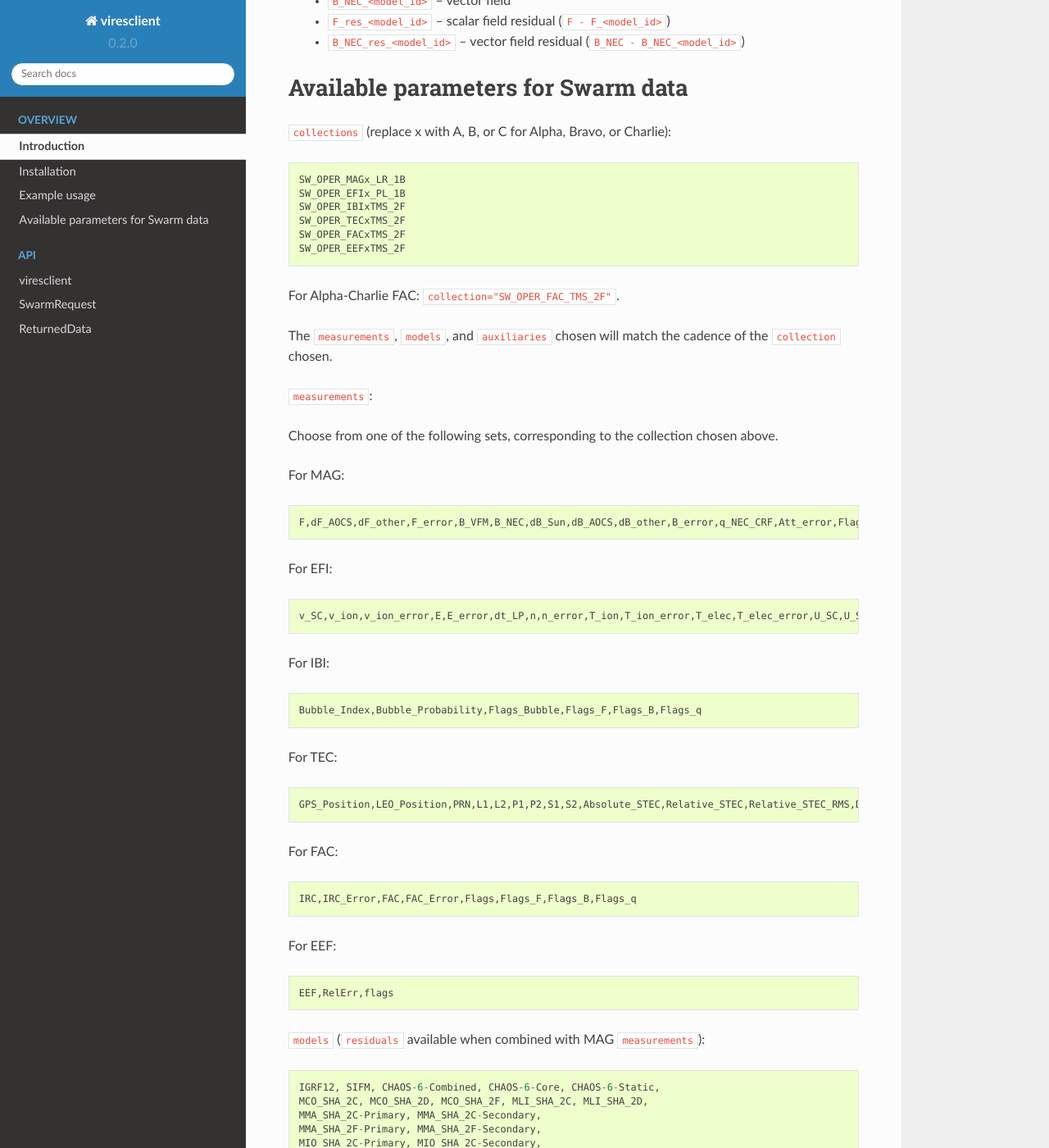
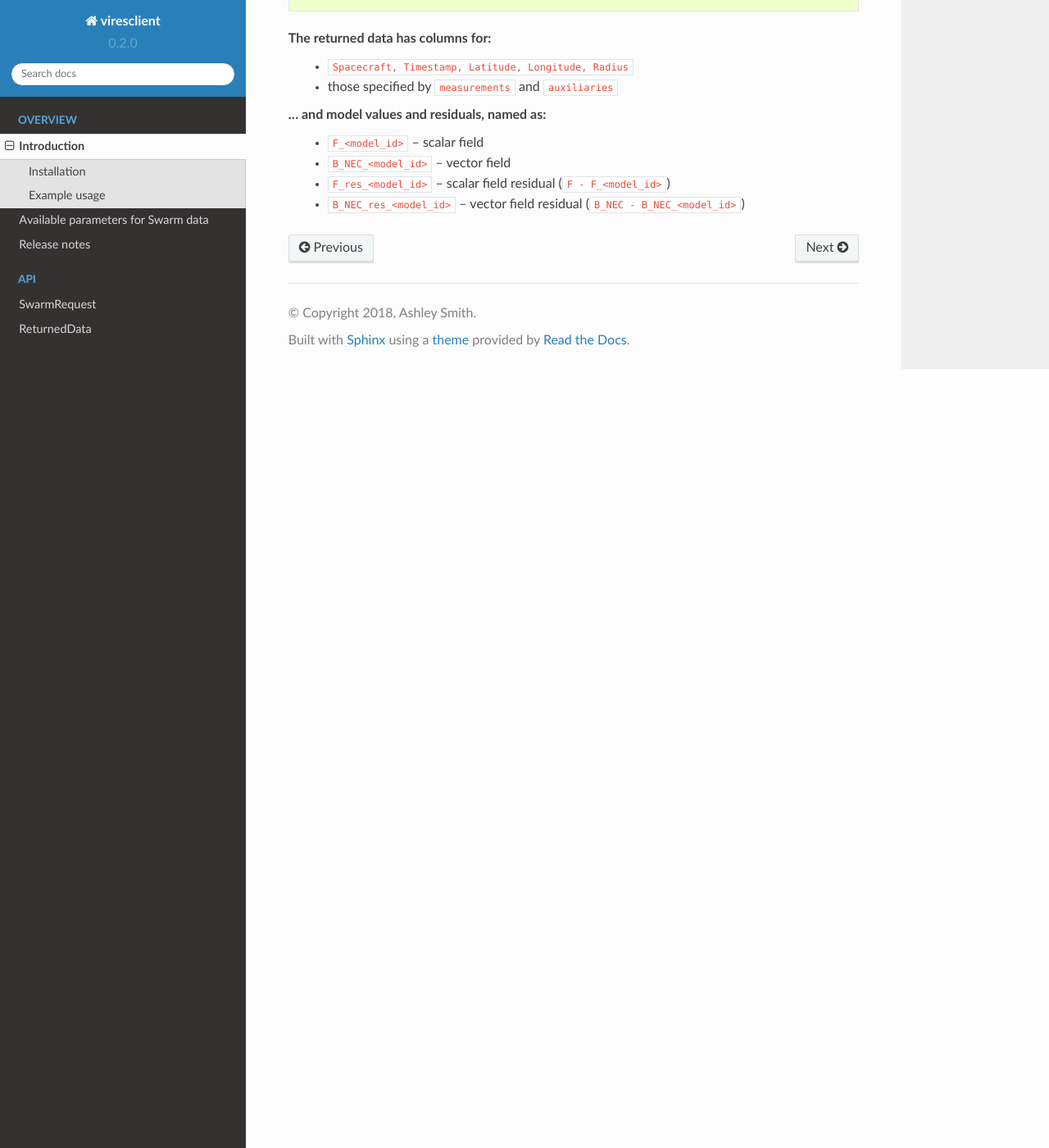
Before and after one commit to ESA-VirES/VirES-Python-Client, a Sphinx documentation site: the page built from docs/readme.rst, in a window 1280 px wide and 1400 px high, scrolled down 1929 px. Shown: the whole window at 82% size. Built offline with Sphinx 7.4.7 and the Read the Docs theme 2.0.0, drawn with Linux system fonts in a browser that asks for light colours; formulas are drawn with MathJax 3; pages that are not in the unit, such as notebooks, are missing from menus; some of the changed text lies outside the part shown.

Commit message:
Updated docs to current behaviour.

```diff
--- a/README.rst
+++ b/README.rst
@@ -6,7 +6,7 @@
     :target: https://badge.fury.io/py/viresclient
 
 .. image:: https://readthedocs.org/projects/viresclient/badge/?version=latest
-    :target: http://viresclient.readthedocs.io/en/latest/?badge=latest
+    :target: http://viresclient.readthedocs.io/
     :alt: Documentation Status
 
 .. image:: https://travis-ci.org/ESA-VirES/VirES-Python-Client.svg?branch=master
@@ -22,4 +22,4 @@
 
   pip install viresclient
 
-Full documentation: http://viresclient.readthedocs.io/en/latest/
+Full documentation: http://viresclient.readthedocs.io/
--- a/docs/index.rst
+++ b/docs/index.rst
@@ -6,6 +6,8 @@
   :caption: Overview
 
   readme
+  available_parameters
+  release_notes
 
 .. toctree::
   :maxdepth: 2
--- a/docs/readme.rst
+++ b/docs/readme.rst
@@ -21,6 +33,7 @@
 
 Example usage
 -------------
+
 Import the package and set up the connection to the server:
 
 .. code-block:: python
@@ -67,89 +80,23 @@
                              filetype="cdf",
                              asynchronous=True)
 
-Transfer your data to a (``pandas``) dataframe or save it:
+Transfer your data to a pandas.DataFrame_, or a xarray.Dataset_, or just save it as is:
+
+.. _pandas.DataFrame: https://pandas.pydata.org/pandas-docs/stable/dsintro.html#dataframe
+
+.. _xarray.Dataset: http://xarray.pydata.org/en/stable/data-structures.html#dataset
 
 .. code-block:: python
 
   df = data.as_dataframe()
+  ds = data.as_xarray()
   data.to_file('outfile.cdf', overwrite=False)
 
 The returned data has columns for:
  - ``Spacecraft, Timestamp, Latitude, Longitude, Radius``
- - those specified in ``measurements`` and ``auxiliaries`` above
+ - those specified by ``measurements`` and ``auxiliaries``
 ... and model values and residuals, named as:
    - ``F_<model_id>``           -- scalar field
    - ``B_NEC_<model_id>``       -- vector field
    - ``F_res_<model_id>``       -- scalar field residual (``F - F_<model_id>``)
    - ``B_NEC_res_<model_id>``   -- vector field residual (``B_NEC - B_NEC_<model_id>``)
-
-Available parameters for Swarm data
------------------------------------
-
-``collections`` (replace x with A, B, or C for Alpha, Bravo, or Charlie)::
-
-  SW_OPER_MAGx_LR_1B
-  SW_OPER_EFIx_PL_1B
-  SW_OPER_IBIxTMS_2F
-  SW_OPER_TECxTMS_2F
-  SW_OPER_FACxTMS_2F
-  SW_OPER_EEFxTMS_2F
-
-For Alpha-Charlie FAC: ``collection="SW_OPER_FAC_TMS_2F"``.
-
-The ``measurements``, ``models``, and ``auxiliaries`` chosen will match the cadence of the ``collection`` chosen.
-
-``measurements``:
-
-Choose from one of the following sets, corresponding to the collection chosen above.
-
-For MAG::
-
-  F,dF_AOCS,dF_other,F_error,B_VFM,B_NEC,dB_Sun,dB_AOCS,dB_other,B_error,q_NEC_CRF,Att_error,Flags_F,Flags_B,Flags_q,Flags_Platform,ASM_Freq_Dev
-
-For EFI::
-
-  v_SC,v_ion,v_ion_error,E,E_error,dt_LP,n,n_error,T_ion,T_ion_error,T_elec,T_elec_error,U_SC,U_SC_error,v_ion_H,v_ion_H_error,v_ion_V,v_ion_V_error,rms_fit_H,rms_fit_V,var_x_H,var_y_H,var_x_V,var_y_V,dv_mtq_H,dv_mtq_V,SAA,Flags_LP,Flags_LP_n,Flags_LP_T_elec,Flags_LP_U_SC,Flags_TII,Flags_Platform,Maneuver_Id
-
-For IBI::
-
-  Bubble_Index,Bubble_Probability,Flags_Bubble,Flags_F,Flags_B,Flags_q
-
-For TEC::
-
-  GPS_Position,LEO_Position,PRN,L1,L2,P1,P2,S1,S2,Absolute_STEC,Relative_STEC,Relative_STEC_RMS,DCB,DCB_Error
-
-For FAC::
-
-  IRC,IRC_Error,FAC,FAC_Error,Flags,Flags_F,Flags_B,Flags_q
-
-For EEF::
-
-  EEF,RelErr,flags
-
-``models`` (``residuals`` available when combined with MAG ``measurements``)::
-
-  IGRF12, SIFM, CHAOS-6-Combined, CHAOS-6-Core, CHAOS-6-Static,
-  MCO_SHA_2C, MCO_SHA_2D, MCO_SHA_2F, MLI_SHA_2C, MLI_SHA_2D,
-  MMA_SHA_2C-Primary, MMA_SHA_2C-Secondary,
-  MMA_SHA_2F-Primary, MMA_SHA_2F-Secondary,
-  MIO_SHA_2C-Primary, MIO_SHA_2C-Secondary,
-  MIO_SHA_2D-Primary, MIO_SHA_2D-Secondary
-
-``auxiliaries``::
-
-  SyncStatus, Kp, Dst, IMF_BY_GSM, IMF_BZ_GSM, IMF_V, F10_INDEX,
-  OrbitSource, OrbitNumber, AscendingNodeTime,
-  AscendingNodeLongitude, QDLat, QDLon, QDBasis, MLT, SunDeclination,
-  SunHourAngle, SunRightAscension, SunAzimuthAngle, SunZenithAngle,
-  SunLongitude, SunVector, DipoleAxisVector, NGPLatitude, NGPLongitude,
-  DipoleTiltAngle,
-
-  UpwardCurrent, TotalCurrent,
-  DivergenceFreeCurrentFunction, F_AMPS, B_NEC_AMPS
-
-Standard positional variables always returned::
-
-  Timestamp,Latitude,Longitude,Radius,Spacecraft
-
-NB: the AMPS model is currently accessible as "auxiliaries" instead of a "model".
```
Also changed, not shown: other parts of docs/readme.rst (+13 -1 lines), docs/api.rst (+1 -6 lines), docs/available_parameters.rst (added, +105 -0 lines), docs/release_notes.rst (added, +14 -0 lines), 1 other file.
